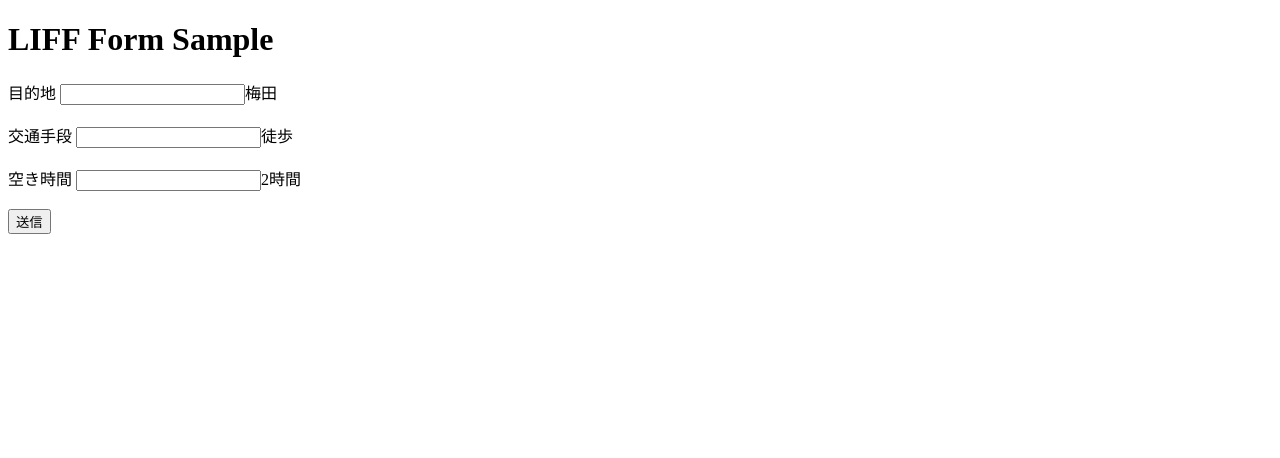
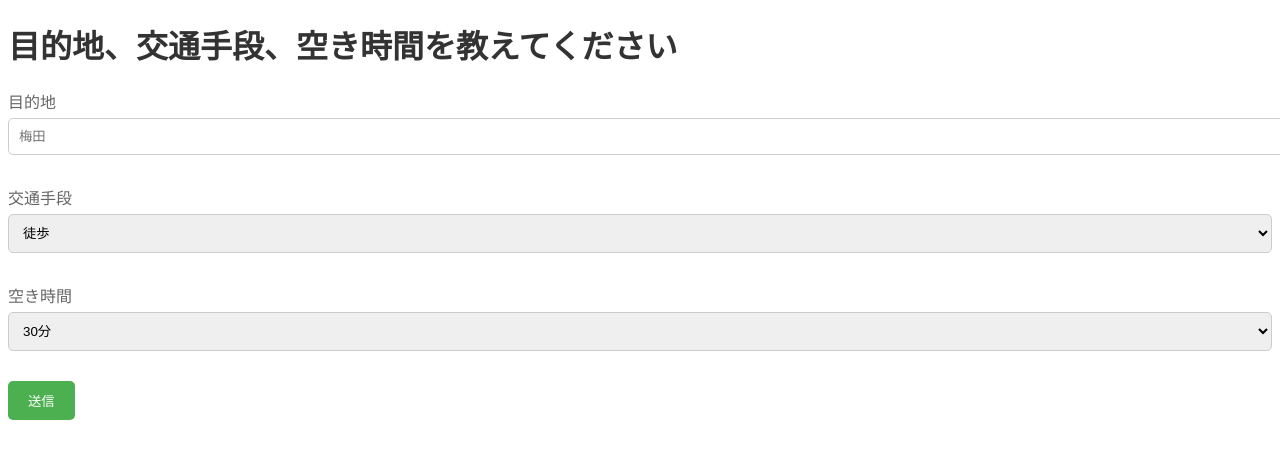
Before and after one commit to kouji0705/pages, a plain HTML site: page index.html in a window 1280 px wide. Drawn offline with Linux system fonts and the light colour scheme.

Commit message:
feat: html

```diff
--- a/index.html
+++ b/index.html
@@ -1,18 +1,83 @@
 <!DOCTYPE html>
 <html>
+
 <head>
-    <title>LIFF Form Sample</title>
+    <title>みちくさ</title>
     <script src="https://static.line-scdn.net/liff/edge/2/sdk.js"></script>
+    <style>
+        body {
+            font-family: Arial, sans-serif;
+        }
+
+        h1 {
+            color: #333;
+        }
+
+        .form-group {
+            margin-bottom: 20px;
+        }
+
+        input[type="text"] {
+            width: 100%;
+            padding: 10px;
+            margin-bottom: 10px;
+            border: 1px solid #ccc;
+            border-radius: 5px;
+        }
+
+        label {
+            display: block;
+            margin-bottom: 5px;
+            color: #666;
+        }
+
+        select {
+            width: 100%;
+            padding: 10px;
+            margin-bottom: 10px;
+            border: 1px solid #ccc;
+            border-radius: 5px;
+        }
+
+        button {
+            background-color: #4CAF50;
+            color: white;
+            padding: 10px 20px;
+            border: none;
+            border-radius: 5px;
+            cursor: pointer;
+        }
+
+        button:hover {
+            background-color: #45a049;
+        }
+    </style>
 </head>
+
 <body>
-    <h1>LIFF Form Sample</h1>
+    <h1>目的地、交通手段、空き時間を教えてください</h1>
     <form id="myForm">
-        <label for="username">目的地</label>
-        <input type="text" id="username" name="username">梅田<br><br>
-        <label for="message">交通手段</label>
-        <input type="text" id="message" name="message">徒歩<br><br>
-        <label for="message">空き時間</label>
-        <input type="text" id="message" name="message">2時間<br><br>
+        <div class="form-group">
+            <label for="destination">目的地</label>
+            <input type="text" id="destination" name="destination" placeholder="梅田">
+        </div>
+        <div class="form-group">
+            <label for="transport">交通手段</label>
+            <select id="transport" name="transport">
+                <option value="徒歩">徒歩</option>
+                <option value="自転車">自転車</option>
+                <option value="車">車</option>
+            </select>
+        </div>
+        <div class="form-group">
+            <label for="freeTime">空き時間</label>
+            <select id="freeTime" name="freeTime">
+                <option value="30">30分</option>
+                <option value="60">1時間</option>
+                <option value="90">1時間30分</option>
+                <option value="120">2時間以上</option>
+            </select>
+        </div>
         <button type="button" onclick="submitForm()">送信</button>
     </form>
 
@@ -38,7 +103,7 @@
                 .then(response => response.json())
                 .then(data => {
                     console.log(data);
-                if(data.result === "success") {
+                    if (data.result === "success") {
                         liff.closeWindow(); // データ送信成功時にLIFFアプリを閉じる
                     }
                 })
@@ -51,4 +116,5 @@
         }
     </script>
 </body>
+
 </html>
```
Lines whose indentation alone changed are shown as unchanged.
